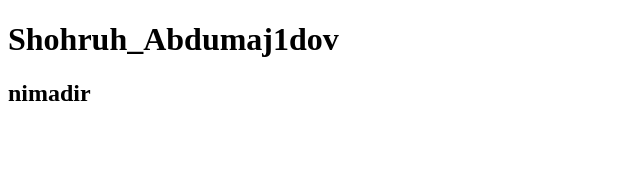
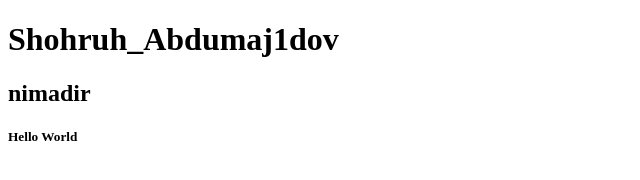
Before and after one commit to Abdumaj1dov-SHoxruX/Github-birinchi-dars, a plain HTML site: page index.html in a window 1280 px wide. Shown: the full height of the page, 0-640 px from the left. Drawn offline with Linux system fonts and the light colour scheme.

Commit message:
Salom dunyo

```diff
--- a/index.html
+++ b/index.html
@@ -8,5 +8,6 @@
         Shohruh_Abdumaj1dov
     </h1>
     <h2>nimadir</h2>
+    <h5>Hello World</h5>
 </body>
 </html>
```
